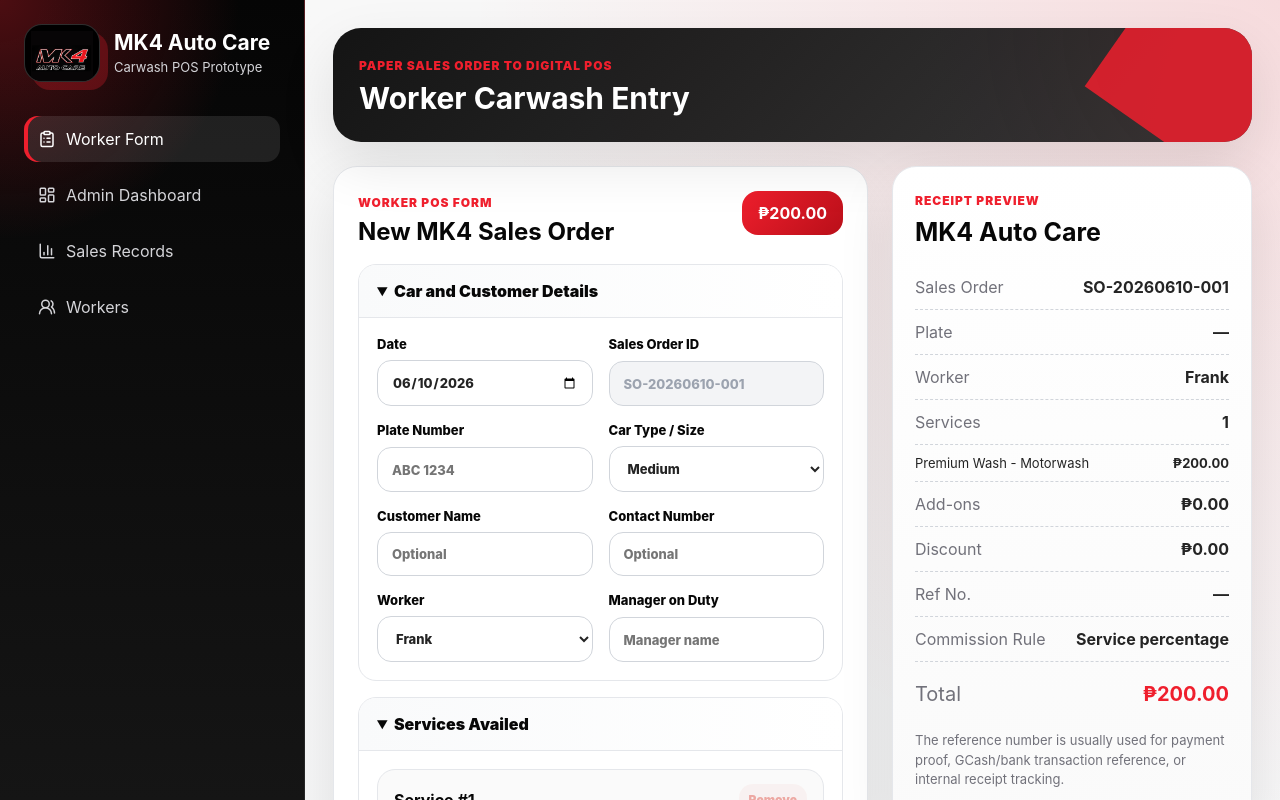
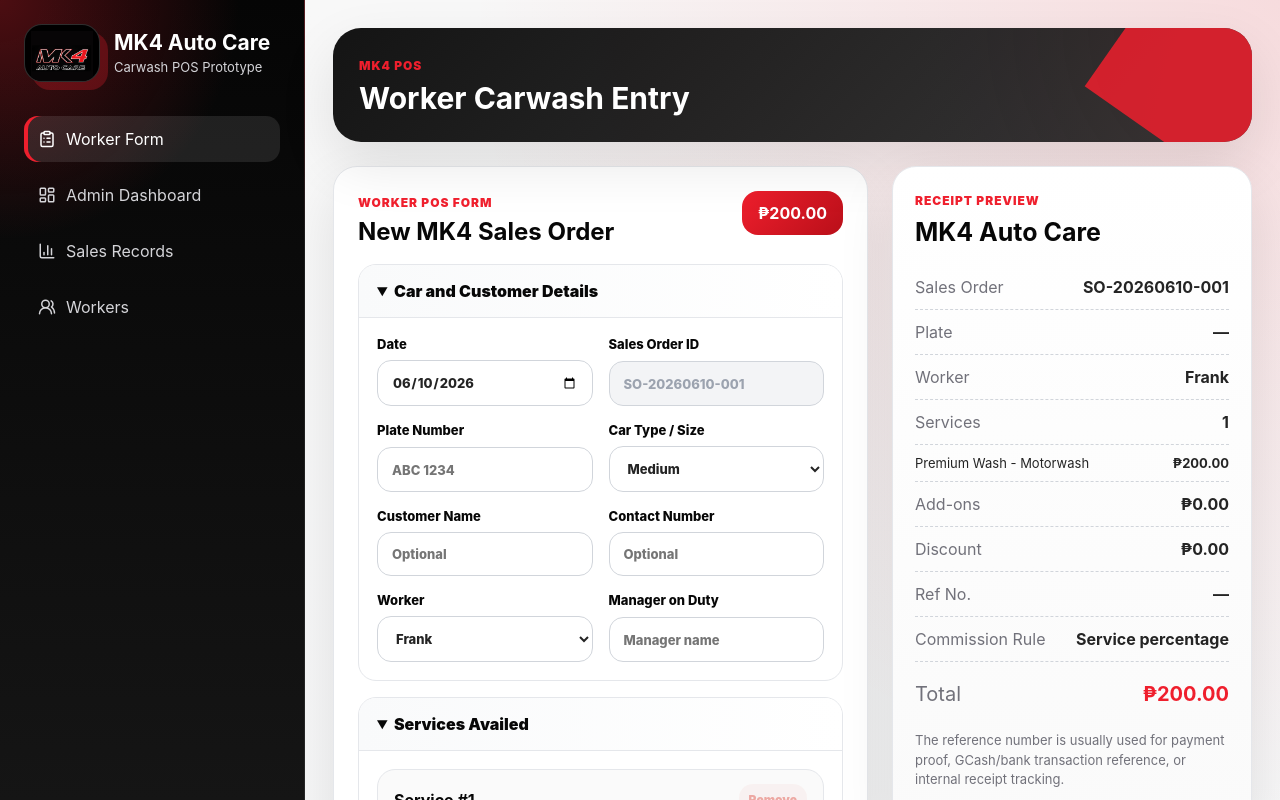
Before and after one commit to vince-tn/MK4-Carwash-POS, a React (Vite) app: page / in a window 1280 px wide. Shown: the top 800 px of the page. Built offline with nearby package versions, Linux system fonts and the light colour scheme.

Commit message:
Change heading

```diff
--- a/src/App.jsx
+++ b/src/App.jsx
@@ -280,7 +280,7 @@
       <main className="main-content">
         <header className="topbar">
           <div>
-            <span className="eyebrow">Paper Sales Order to Digital POS</span>
+            <span className="eyebrow">MK4 POS</span>
             <h2>
               {activePage === "form" && "Worker Carwash Entry"}
               {activePage === "dashboard" && "Admin Analytics Dashboard"}
```
